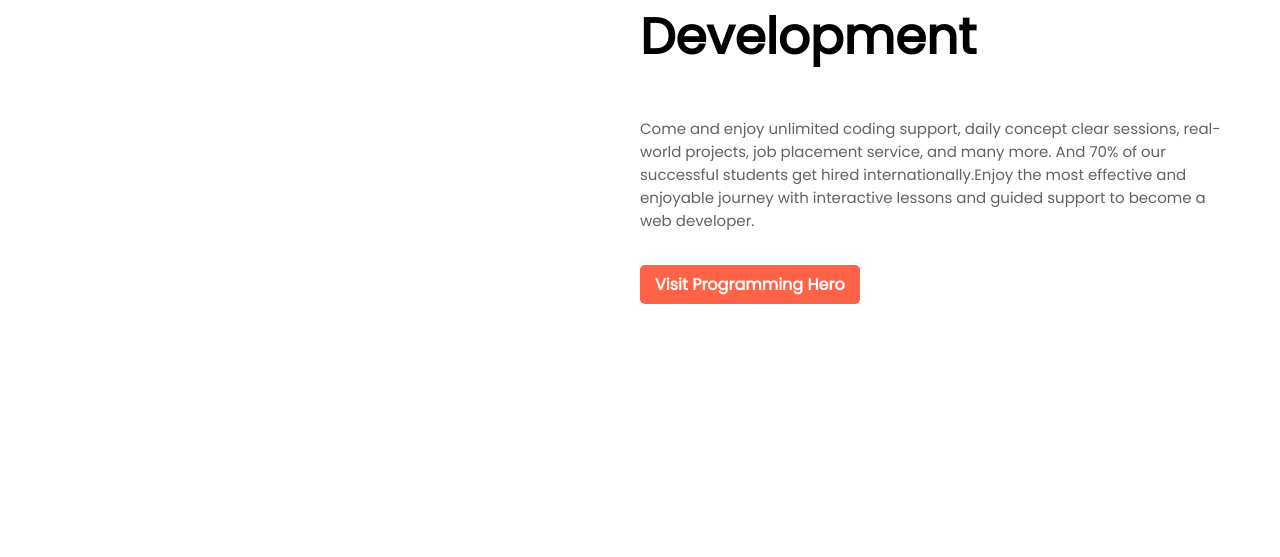
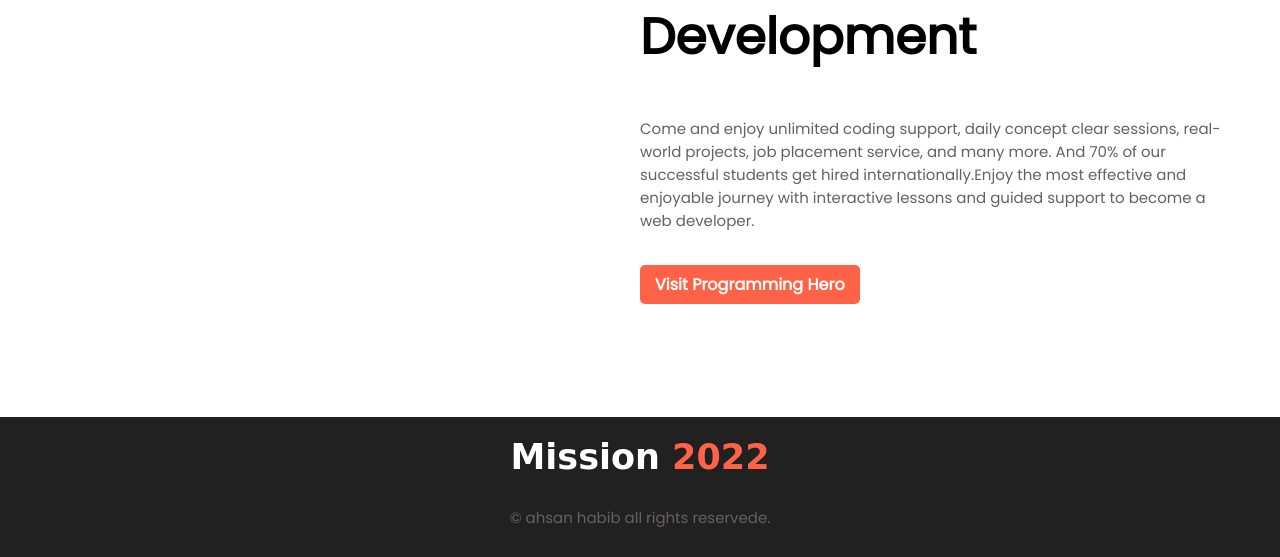
Before and after one commit to Ahsan75412/programming-hero-Assignment-01-Mission-2022-portfolio-web, a plain HTML site: page index.html in a window 1280 px wide. Shown: the part 2540-3097 px from the top of the page. Before the commit the page ends 2957 px from the top, so only its background shows below. Drawn offline with Linux system fonts and the light colour scheme; a web font is replaced by a local one.

Commit message:
footer section ends here

```diff
--- a/Style CSS/style.css
+++ b/Style CSS/style.css
@@ -126,3 +126,26 @@ span{
 .high{
     margin-top: 50px;
 }
+
+/*.................................. footer section style start here................... */
+
+footer{
+    height: 140px;
+    background-color: rgb(34, 33, 33);
+    text-align: center;
+}
+
+footer h2{
+    padding-top: 20px;
+    color: #fff;
+    font-size: 35px;
+    font-family: 'Italianno', cursive;
+}
+footer span{
+    color: tomato;
+}
+
+
+
+
+/*.................................. footer section style ends here................... */
--- a/index.html
+++ b/index.html
@@ -138,6 +138,16 @@
           <!--------------------------- Bonus section ends here----------------------------->
 
 
+
+         <!--------------- footer section Start here---------------- -->
+        <footer>
+            <h2 >Mission <span class="special">2022</span></h2>
+            <p>&copy ahsan habib all rights reservede.</p>
+        </footer>
+
+      <!--------------- footer section ends here---------------- -->
+
+
 </body>
 
 </html>
```
